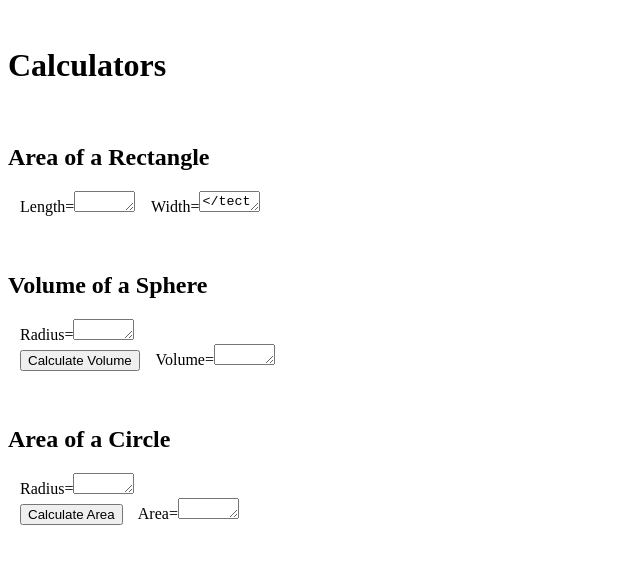
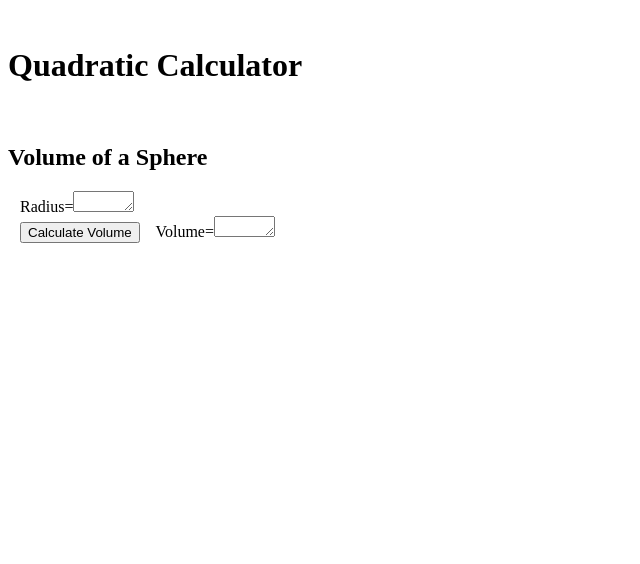
Before and after one commit to UUUSERNAAMEE/UUUSERNAAMEE.github.io, a plain HTML site: page U5_Conditionals/Quadratic Formula Calculator/Quadratic.html in a window 1280 px wide. Shown: the whole page, without its empty margins (0-640 px from the left). Drawn offline with Linux system fonts and the light colour scheme.

Commit message:
Update Quadratic.html

```diff
--- a/U5_Conditionals/Quadratic Formula Calculator/Quadratic.html
+++ b/U5_Conditionals/Quadratic Formula Calculator/Quadratic.html
@@ -8,26 +8,12 @@
     <title>Document</title>
 </head>
 <body>
-    <h1>Calculators</h1>
-   <h2>Area of a Rectangle</h2>
-   Length=<textarea id="rect-length" cols="5" rows="1"></textarea>
-   Width=<textarea id="rect-width" cols="5" rows="1"></tectarea>
-   <br>
-   <button id= "calc-rect-area" cols="5" rows="1"</button>
-   Area=<textarea id="rect-area" cols="5" rows="1"></textarea>
-   <br>
-   <br>
+  <h1>Quadratic Calculator</h1>
    <h2>Volume of a Sphere</h2>
    Radius=<textarea id="sphere-radius" cols="5" rows="1"></textarea>
    <br>
    <button id="calc-sphere-volume">Calculate Volume</button>
    Volume=<textarea id="sphere-volume" cols="5" rows="1"></textarea>
    <br>
-   <br>
-   <h2>Area of a Circle</h2>
-   Radius=<textarea id="circle-radius" cols="5" rows="1"></textarea>
-   <br>
-   <button id="calc-circle-area">Calculate Area</button>
-   Area=<textarea id="circle-area" cols="5" rows="1"></textarea>
 </body>
 </html>
```
